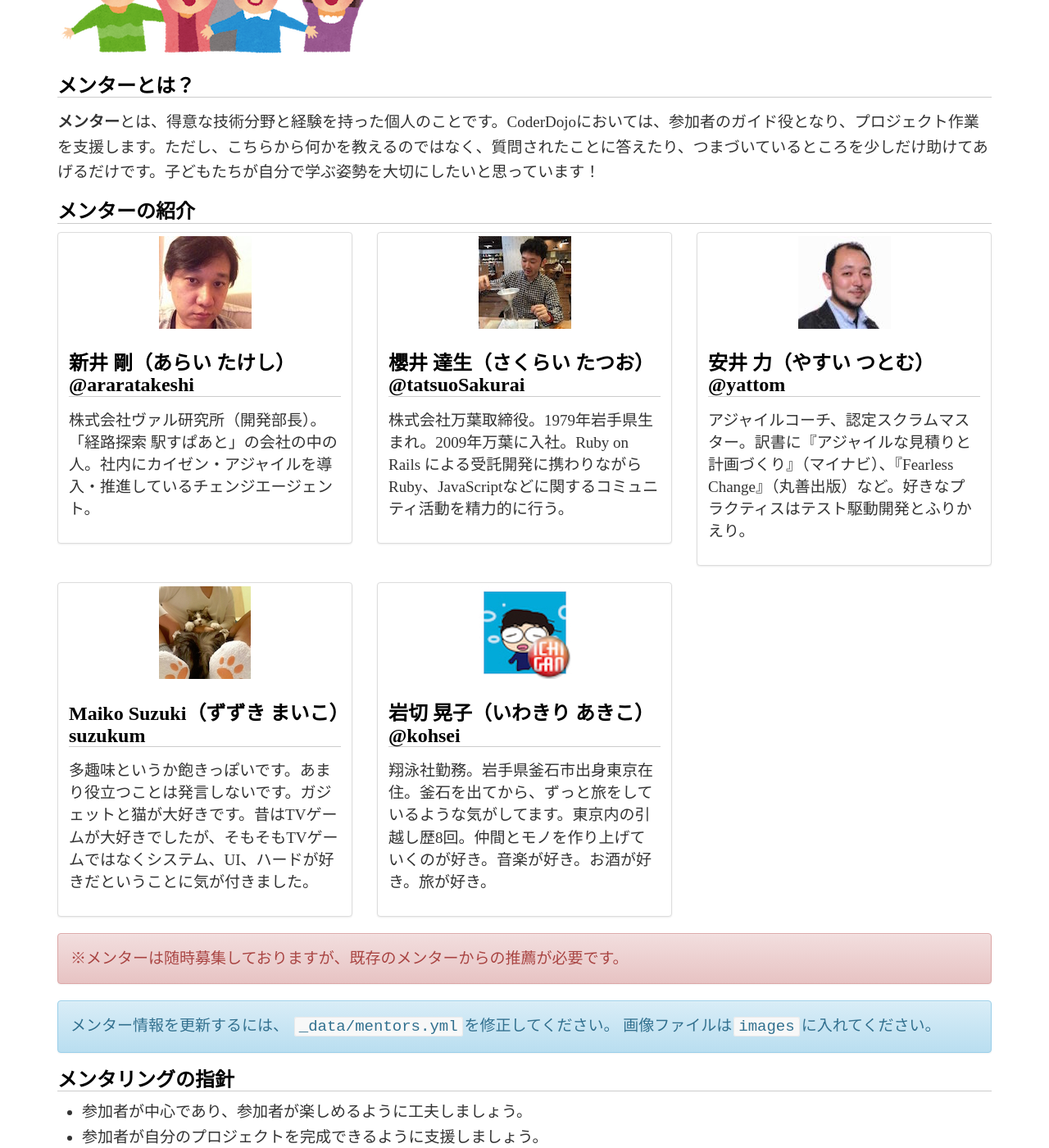
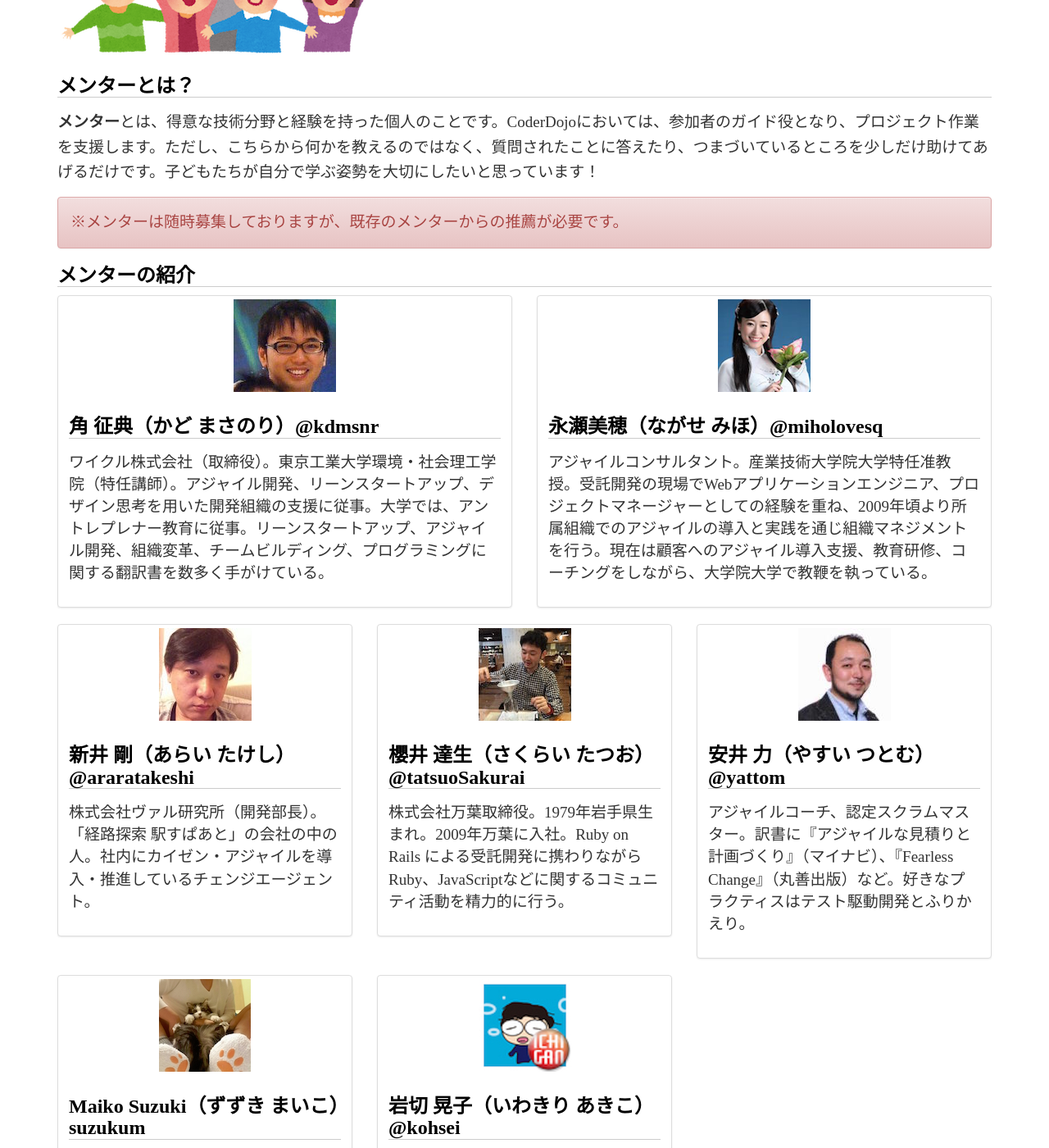
Before and after one commit to coderdojo-suginami/coderdojo-suginami.github.io, a Jekyll site: the page built from mentors/index.md, in a window 1280 px wide and 1400 px high, scrolled down 362 px. Shown: the whole window at 82% size. Built offline with Jekyll 4.4.1, drawn with Linux system fonts in a browser that asks for light colours.

Commit message:
Update ninja mentor

```diff
--- a/mentors/index.md
+++ b/mentors/index.md
@@ -22,9 +22,28 @@ http://www.slideshare.net/togazo/dojo1150528/12
 道場は1回数時間程度を予定しています。地域の子どもたちのために、みなさまの知識と経験をお貸しください。道場でのメンターの経験は、きっと大きな価値になるでしょう。逆に子どもたちから、いろいろと教えられることがあるくらいです！
 {% endcomment %}
 
+<div class="alert alert-danger" role="alert">
+※メンターは随時募集しておりますが、既存のメンターからの推薦が必要です。
+</div>
+
+
 ## メンターの紹介
 
-<div class="row row-eq-height">
+<div class="row">
+  {% for c in site.data.champions %}
+  <div class="col-md-6">
+    <div class="thumbnail">
+      <img src="{{ c.photo }}" alt="{{ c.name }}">
+      <div class="caption">
+        <h2>{{ c.name }}（{{ c.kana }}）{{ c.id }}</h2>
+        <p>{{ c.profile }}</p>
+      </div>
+    </div>
+  </div>
+  {% endfor %}
+</div>
+
+<div class="row">
 {% for m in site.data.mentors %}
   <div class="col-md-4">
     <div class="thumbnail">
@@ -36,10 +55,6 @@ http://www.slideshare.net/togazo/dojo1150528/12
     </div>
   </div>
 {% endfor %}
-</div>
-
-<div class="alert alert-danger" role="alert">
-※メンターは随時募集しておりますが、既存のメンターからの推薦が必要です。
 </div>
 
 <div class="alert alert-info" role="alert">
--- a/ninjas/index.md
+++ b/ninjas/index.md
@@ -18,10 +18,18 @@ order: 2
 『ニンジャスレイヤー』からの拝借だ。
 </div>
 
-
 - **レッサーニンジャ**：7〜12歳（小学1年生～6年生に相当）
 - **グレーターニンジャ**：13〜17歳（中学1年生～高校3年生に相当）
 - **アーチニンジャ**：グレーターニンジャのなかで、メンターのサポート役となる実力者
+
+## 参加費
+
+* 無料
+
+## 持ち物
+
+* パソコンやiPadなどのタブレット（いずれもWiFiに接続できる必要があります）
+* 電源ケーブル、マウス、外付けキーボードなど、その他に必要なもの
 
 ## 申込み方法
 
@@ -39,7 +47,26 @@ TBD
 
 ## 教材について
 
-TBD
+* 基本的には「**自主学習**」となります。
+* たとえば、以下のようなことをやってみてはどうでしょうか？
+* わからないことや困ったことがあれば、積極的にメンターに質問してください。
+
+### 1. プログラミングがはじめての場合
+
+* ブラウザで[Code.org](https://studio.code.org/)の20時間コースをやってみましょう。
+* [Scratchカード](http://etoys.jp/scratch/download.html)をダウンロードして、[Scratch](https://scratch.mit.edu/)を使ってみましょう。
+
+### 2. プログラミングに少しだけ慣れてきた場合
+
+* Scratchでゲームを作ってみましょう。
+  * たとえば「[CoderDojo広島 入門テキスト](http://www.coderdojo-hiroshima.com/%E5%AD%A6%E7%BF%92%E3%83%92%E3%83%B3%E3%83%88/coderdojo%E5%BA%83%E5%B3%B6%E3%81%AE%E3%83%86%E3%82%AD%E3%82%B9%E3%83%88%E3%82%92%E5%85%AC%E9%96%8B%E3%81%97%E3%81%BE%E3%81%99%E3%80%82)」が参考になります。
+* 他の人のScratchの作品を見て、自分なりにアレンジしてみましょう。
+
+### 3. プログラミングを本格的にやってみたい場合
+
+* [Progate](https://prog-8.com/)で基本的な知識を身に付けましょう。
+* 動くものを手軽に作りたいときは[Processing](https://processing.org/)がオススメです。
+* 新しいことをやってみたいときや、作りたいものがあるけどやり方がわからない場合は、メンターと相談してください。
 
 ## 保護者の方へ
 
```
Also changed, not shown: other parts of mentors/index.md (+1 -1 lines).
